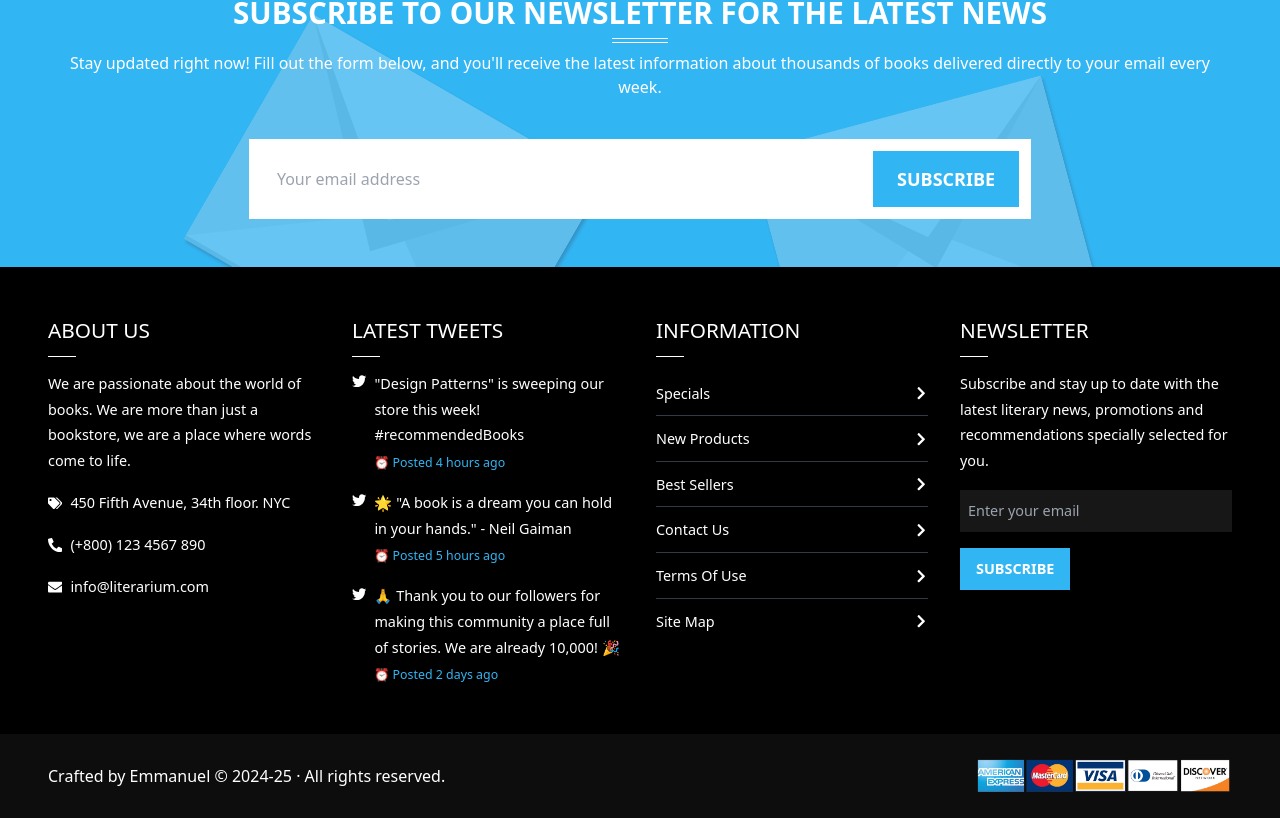
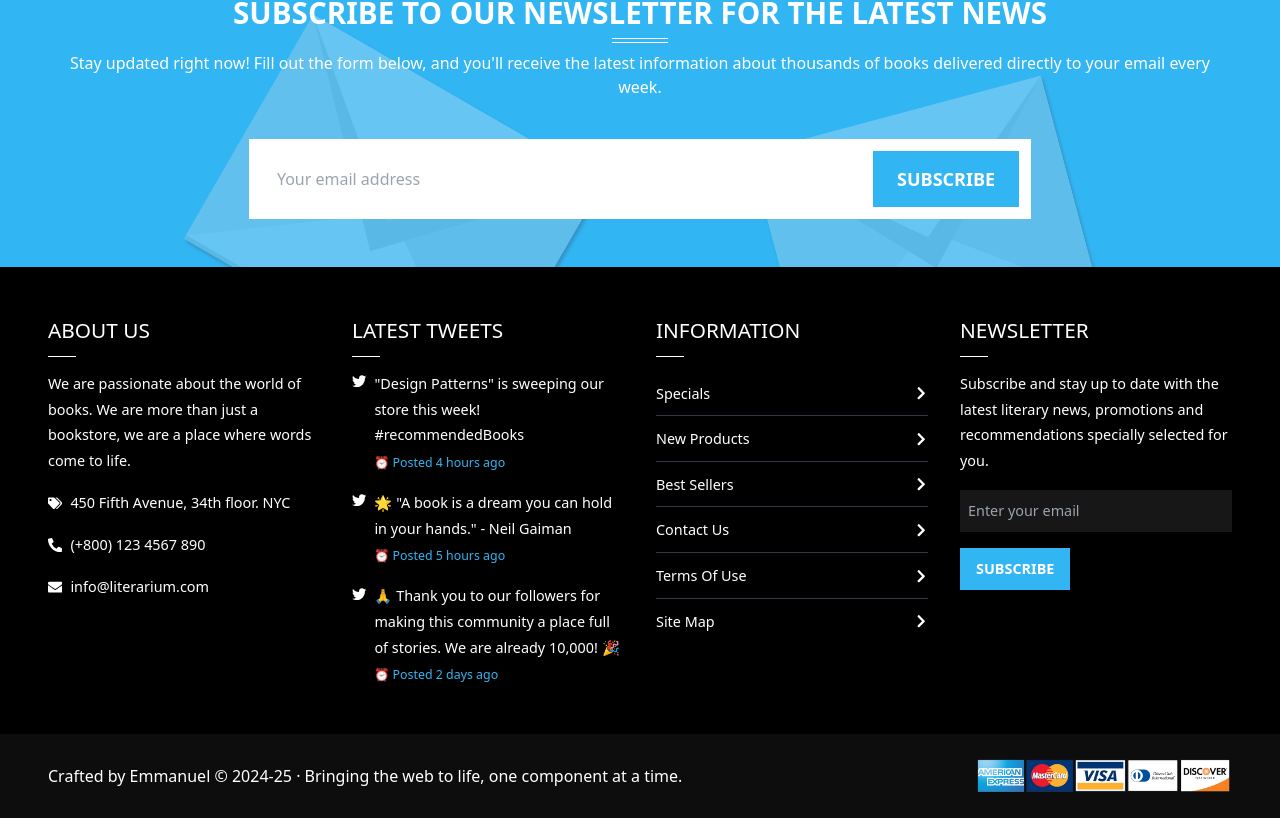
Before and after one commit to emmanuel-cruz-dev/literarium, a React (Vite) app: page / in a window 1280 px wide. Shown: the part 7177-7995 px from the top of the page. Built offline with nearby package versions, Linux system fonts and the light colour scheme.

Commit message:
footer texto cambiado

```diff
--- a/src/components/Footer.tsx
+++ b/src/components/Footer.tsx
@@ -146,7 +146,7 @@ const Footer = () => {
           >
             Emmanuel
           </a>{" "}
-          © 2024-25 · All rights reserved.
+          © 2024-25 · Bringing the web to life, one component at a time.
         </span>
         <img className="w-64" src={CreditCards} alt="Credit Cards" />
       </article>
```
